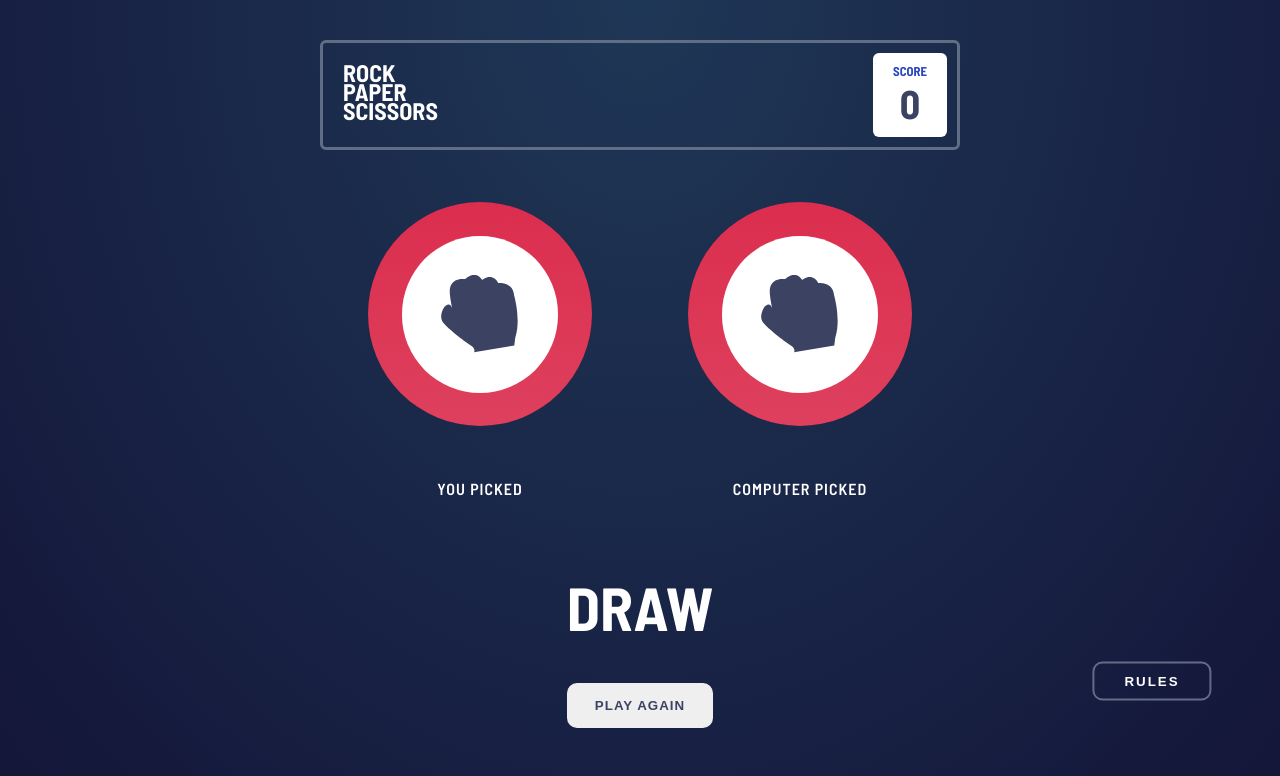
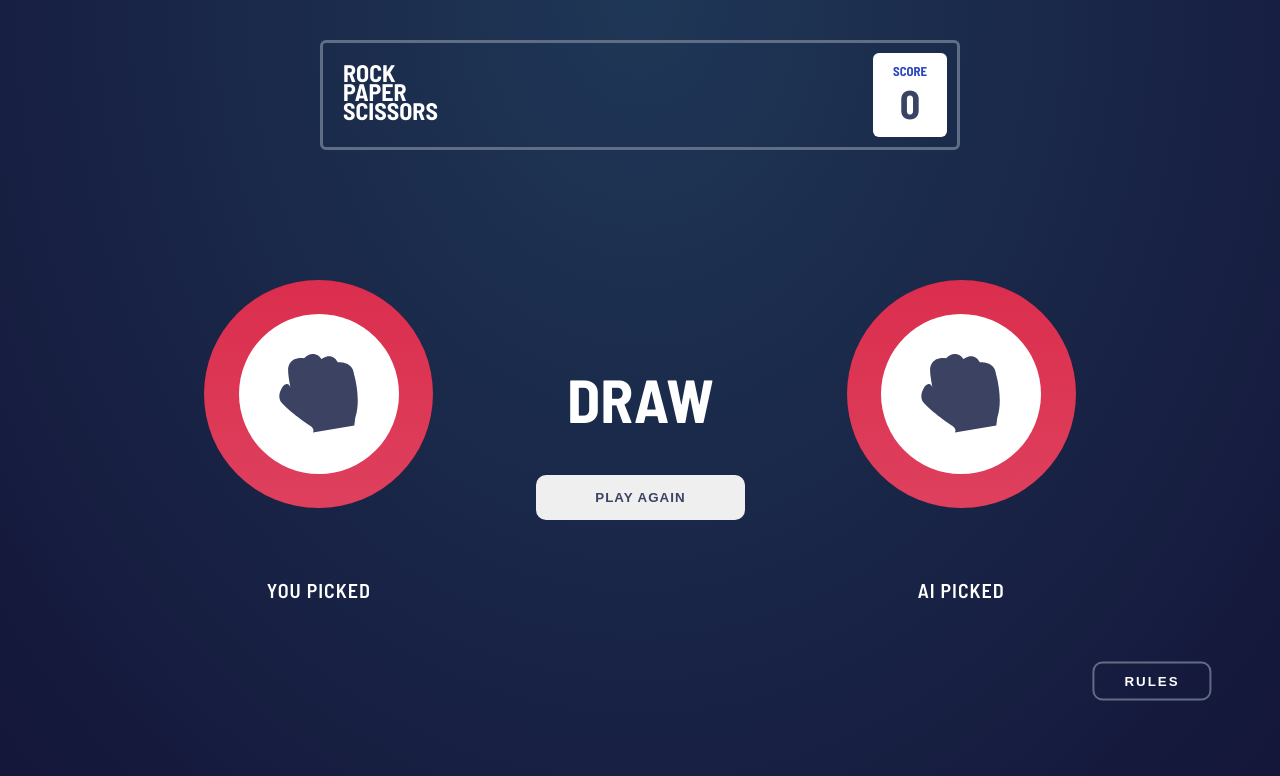
Before and after one commit to stanleyy20/rock-paper-scissors, a website built with Vite: page index.html in a window 1280 px wide. Both pictures are taken after a click on the element 640 px from the left and 587 px from the top of the page. Built offline with nearby package versions, Linux system fonts and the light colour scheme.

Commit message:
added animation for result

```diff
--- a/index.html
+++ b/index.html
@@ -77,15 +77,15 @@
                     <h3>YOU PICKED</h3>
                 </div>
 
-                <div class="result-screen__container">
+                <div class="result-screen__container result-screen__container--last">
                     <div class="result-screen__option-palece" id="ai"></div>
-                    <h3>COMPUTER PICKED</h3>
+                    <h3>AI PICKED</h3>
                 </div>
-            </div>
 
-            <div class="result-screen__result">
-                <h2 class="result-screen__title-h2"></h2>
-                <button class="result-screen__btn">PLAY AGAIN</button>
+                <div class="result-screen__result">
+                    <h2 class="result-screen__title-h2"></h2>
+                    <button class="result-screen__btn">PLAY AGAIN</button>
+                </div>
             </div>
         </main>
 
--- a/src/scss/_result-screen.scss
+++ b/src/scss/_result-screen.scss
@@ -1,20 +1,22 @@
 .result-screen {
     width: 80%;
     margin: auto;
-    display: flex;
-    flex-direction: column;
-    align-items: center;
-    justify-content: center;
-    gap: 60px;
 
     @media (min-width: $medium) {
-        width: 50%;
+        margin-top: 60px;
     }
 
     &__wrapper {
         width: 100%;
         height: 100%;
         display: flex;
+        flex-wrap: wrap;
+        align-items: center;
+        justify-content: center;
+
+        @media (min-width: $medium) {
+            flex-wrap: nowrap;
+        }
     }
 
     &__container {
@@ -25,6 +27,12 @@
         align-items: center;
         flex-direction: column;
         gap: 40px;
+
+        &--last {
+            @media (min-width: $medium) {
+                order: 2;
+            }
+        }
     }
 
     &__option-palece {
@@ -37,8 +45,8 @@
         align-items: center;
 
         @media (min-width: $medium) {
-            width: 70%;
-            height: 70%;
+            width: 60%;
+            height: 60%;
         }
     }
 
@@ -60,6 +68,19 @@
         display: flex;
         flex-direction: column;
         gap: 40px;
+        margin-top: 60px;
+        transform: scale(0);
+        animation: show-result-mobile 1s ease-in-out 0.1s forwards;
+
+        @media (min-width: $medium) {
+            margin-top: 0;
+            align-self: auto;
+            width: 0;
+            opacity: 0;
+            transform: scale(0);
+            align-items: center;
+            animation: show-result-desktop 1s ease-in-out 0.1s forwards;
+        }
     }
 
     &__btn {
@@ -71,15 +92,57 @@
         letter-spacing: 1px;
         cursor: pointer;
         border: none;
+
+        @media (min-width: $medium) {
+            width: 80%;
+        }
     }
 
     &__title-h2 {
         font-size: 3.8rem;
         color: $white-text;
         margin-left: 0;
+
+        @media (min-width: $medium) {
+            text-align: center;
+        }
     }
 
     &--hiden {
         display: none;
     }
+
+    h3 {
+        @media (min-width: $medium) {
+            font-size: 20px;
+        }
+    }
 }
+
+@keyframes show-result-desktop {
+    0% {
+        width: 0;
+        opacity: 0;
+    }
+
+    40% {
+        opacity: 0;
+        width: 350px;
+    }
+
+    100% {
+        width: 350px;
+        opacity: 1;
+        transform: scale(1);
+    }
+}
+
+@keyframes show-result-mobile {
+    0% {
+        transform: scale(0);
+    }
+
+    100% {
+        transform: scale(1);
+    }
+}
```
